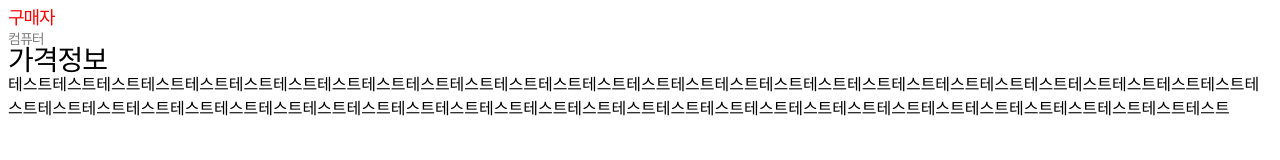
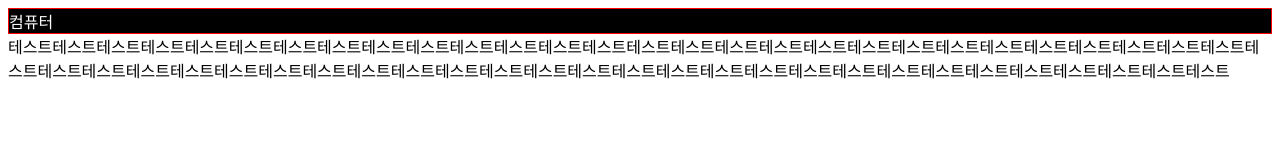
Before and after one commit to leetaesu/Reference, a plain HTML site: page project/index.html in a window 1280 px wide. Drawn offline with Linux system fonts and the light colour scheme.

Commit message:
no message

```diff
--- a/project/css/main.css
+++ b/project/css/main.css
@@ -1 +1,7 @@
-.wrap .inCon .computer{color:#808080;font-size:14px;letter-spacing:-1px;line-height:21px}.wrap .inCon :before{display:block;content:"구매자";font-size:18px;color:#f00}.wrap .inCon :after{display:block;content:"가격정보";font-size:28px;color:#000}@media screen and (min-width:768px) and (max-width:1024px){.wrap .inCon .computer{font-size:28px}}
+.wrap {
+  color: white;
+  border: 1px solid #ff0000;
+}
+.wrap {
+  background: black;
+}
--- /dev/null
+++ b/project/less/admin.less
@@ -0,0 +1,3 @@
+// Components w/ JavaScript
+@import "mixsin.less";
+@import "variable.less";
--- a/project/less/main.less
+++ /dev/null
@@ -1,53 +0,0 @@
-// 기본 폰트의 색상은 red , size는 14px, 행간은 21px, 자간은 -1px을 변수로 선언
-// 변수로 처리하게되면 한번에 제어가 가능
-//
-// color variable
-@red : red;
-@gary : gray;
-@black : black;
-@white : white;
-
-@number_14 :14px;
-// font-size variable
-@font-base-size:@number_14 ;
-@font-base-double : @font-base-size*2;  // 곱연산도 가능
-@font-base-plus_4 : @font-base-size+4;  // 합연산도 가능
-
-// 사용부분
-@font-base-color:@gary;
-@font-base-line_height:21px;
-@font-base-letter_spacing:-1px;
-
-.wrap{
-	.inCon{
-		.computer{
-			color:@font-base-color;
-			font-size:@font-base-size;
-			letter-spacing:@font-base-letter_spacing;
-			line-height:@font-base-line_height;
-		}
-		:before{
-			display: block;
-			content:"구매자";
-			font-size:@font-base-plus_4;
-			color:@red;
-		}
-		:after{
-			display: block;
-			content:"가격정보";
-			font-size:@font-base-double;
-			color:@black;
-		}
-	}
-}
-// 미디어쿼리로 font 조정
-@media screen and (min-width:768px) and (max-width:1024px) {
-	@font-base-size :@number_14*2;
-	.wrap{
-		.inCon{
-			.computer{
-				font-size:@font-base-size;
-			}
-		}
-	}
-}
--- /dev/null
+++ b/project/less/mixsin.less
@@ -0,0 +1,4 @@
+.wrap{
+	color: white;
+	border:1px solid red
+}
--- /dev/null
+++ b/project/less/variable.less
@@ -0,0 +1,14 @@
+// 기본 폰트의 색상은 red , size는 14px, 행간은 21px, 자간은 -1px을 변수로 선언
+// 변수로 처리하게되면 한번에 제어가 가능
+//
+// color variable
+@red : red;
+@gary : gray;
+@black : black;
+@white : white;
+
+
+.wrap{
+	background:black;
+
+}
```
Also changed, not shown: 1 other file.
